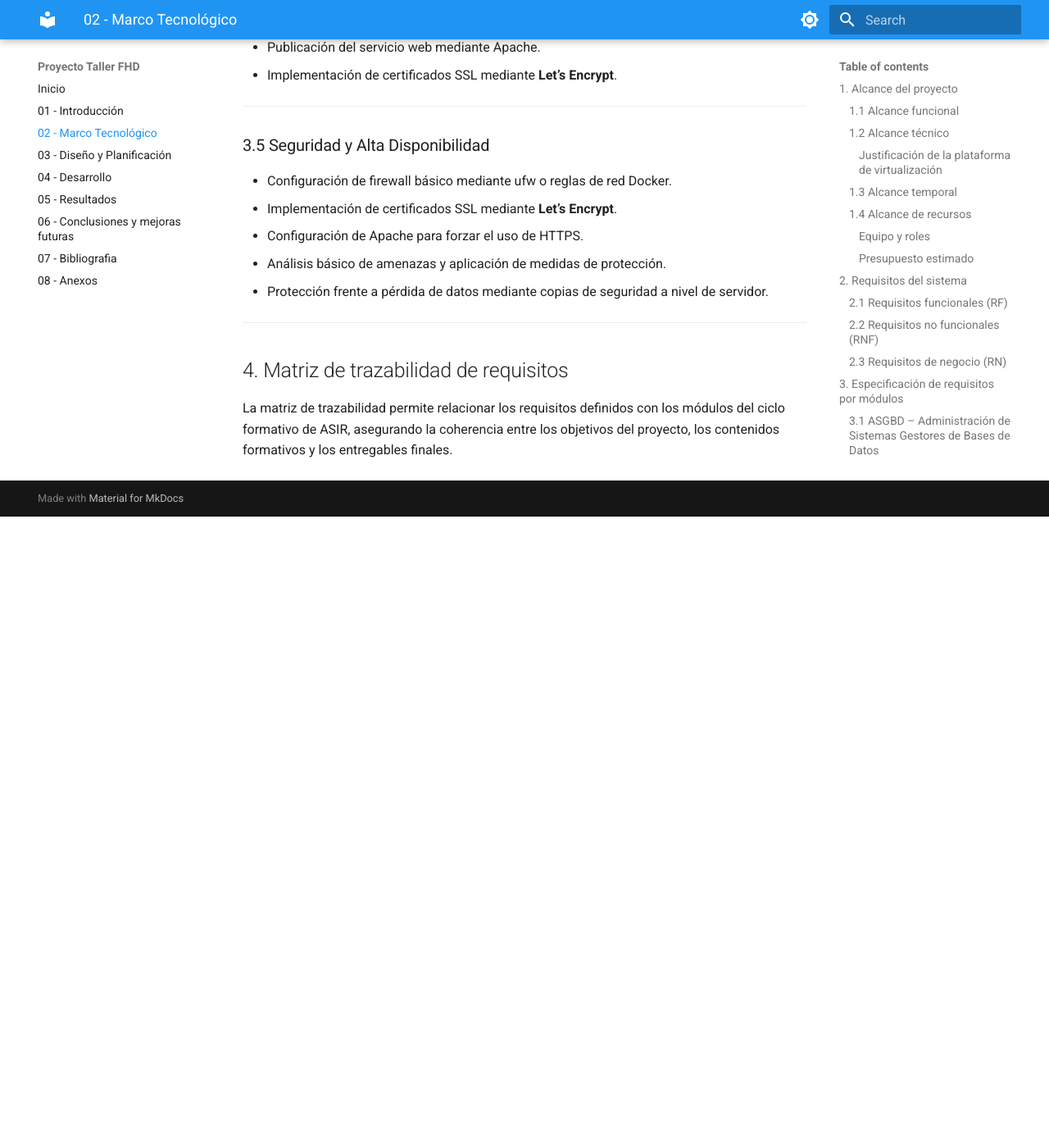
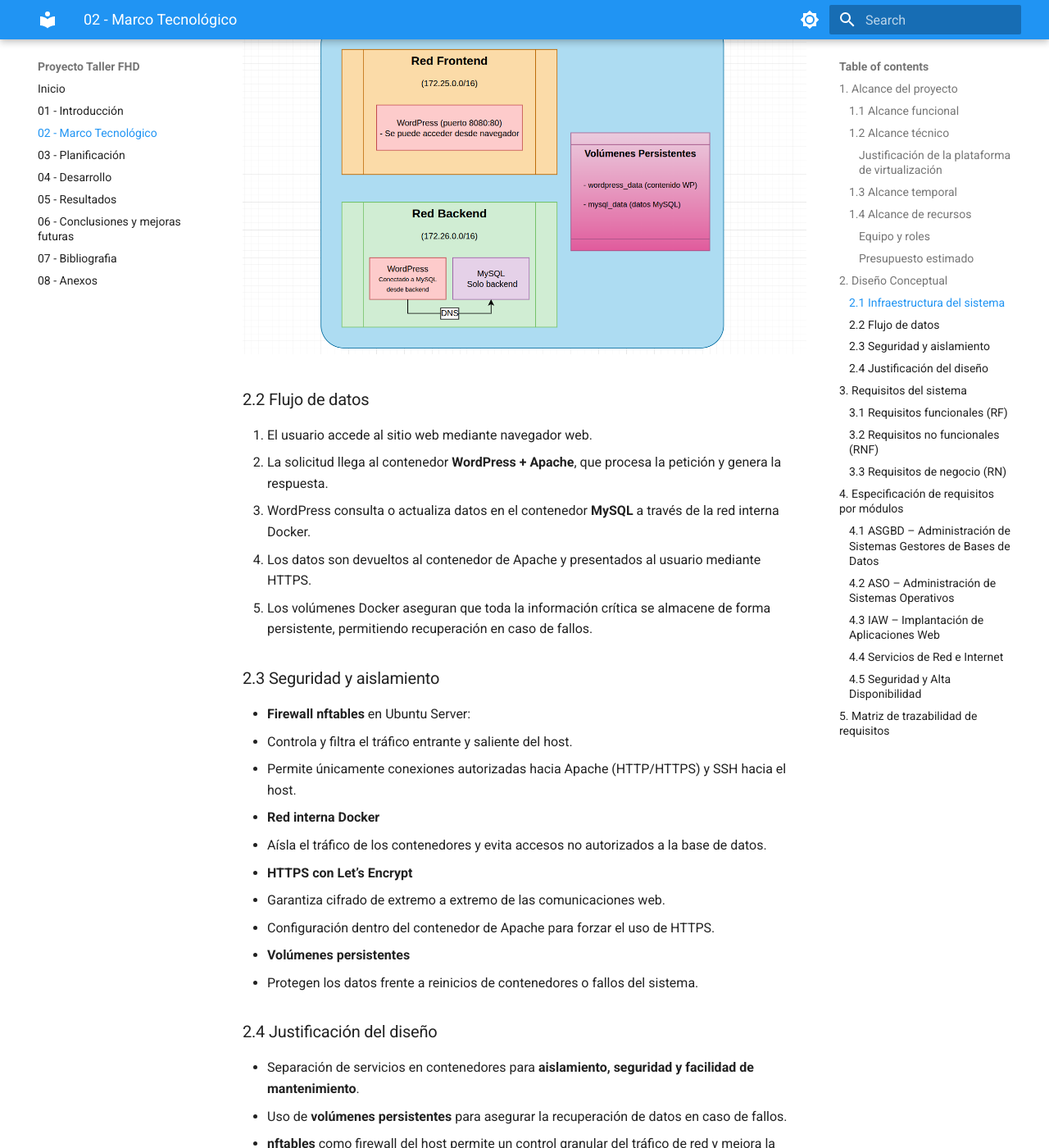
Before and after one commit to elimpermeable/Proyecto_Intermodular2ASIR_IJJ, an MkDocs documentation site: the page built from docs/02_Marco_tecnologico.md, in a window 1280 px wide and 1400 px high, scrolled down 3941 px. Shown: the whole window at 82% size. Built offline with MkDocs 1.6.1 and Material for MkDocs 9.7.7, drawn with Linux system fonts in a browser that asks for light colours; before the commit the page ends 4571 px from its top, so only the background shows below that; some of the changed text lies outside the part shown.

Commit message:
Actualización de documentación

```diff
--- a/docs/02_marco_tecnologico.md
+++ b/docs/02_Marco_tecnologico.md
@@ -89,9 +89,83 @@
 
 ---
 
-## 2. Requisitos del sistema
+## 2. Diseño Conceptual
 
-### 2.1 Requisitos funcionales (RF)
+El diseño conceptual describe la **infraestructura y organización de servicios** del proyecto, mostrando cómo se interconectan los distintos elementos del sistema, cómo se gestiona la persistencia de datos y cómo se asegura la comunicación segura y el aislamiento entre servicios.
+
+### 2.1 Infraestructura del sistema
+
+El sistema se implementa sobre un **host Ubuntu Server**, que actúa como base para todos los servicios:
+
+- **Ubuntu Server (host)**
+  - Sistema operativo base para la gestión de usuarios, permisos y servicios del servidor.
+  - Configuración de firewall mediante **nftables** para controlar el tráfico entrante y saliente del host y proteger los servicios desplegados.
+
+  ![Mapa1](images/mapa_conceptual.png)
+
+- **Docker Engine**
+  - Motor de contenedores que permite ejecutar los servicios de forma aislada.
+  - Gestiona la creación de contenedores, redes internas y volúmenes persistentes.
+  - Garantiza portabilidad, escalabilidad y facilidad de mantenimiento del entorno.
+
+- **Contenedores principales**
+  - **Contenedor MySQL**
+    - Base de datos relacional que almacena la información de WordPress (usuarios, contenidos, configuraciones).
+    - Utiliza un **volumen Docker persistente** para asegurar la disponibilidad y recuperación de datos.
+  - **Contenedor WordPress + Apache**
+    - Servidor web Apache que gestiona el CMS WordPress.
+    - Almacena archivos de WordPress y configuraciones en un **volumen Docker persistente**.
+    - Conectado a MySQL a través de la **red interna Docker** para comunicaciones seguras y aisladas.
+    - Configurado para acceso seguro mediante **HTTPS** con certificados Let’s Encrypt.
+
+- **Red interna Docker**
+  - Red privada que permite la comunicación entre contenedores sin exponer la base de datos directamente a la red externa.
+  - Garantiza aislamiento y seguridad de los servicios.
+
+- **Volúmenes Docker**
+  - Permiten la persistencia de datos importantes (MySQL y WordPress) frente a reinicios o recreaciones de contenedores.
+  - Facilitan la realización de copias de seguridad completas del entorno.
+
+  ![Mapa_docker](images/docker.png)
+
+### 2.2 Flujo de datos
+
+1. El usuario accede al sitio web mediante navegador web.
+2. La solicitud llega al contenedor **WordPress + Apache**, que procesa la petición y genera la respuesta.
+3. WordPress consulta o actualiza datos en el contenedor **MySQL** a través de la red interna Docker.
+4. Los datos son devueltos al contenedor de Apache y presentados al usuario mediante HTTPS.
+5. Los volúmenes Docker aseguran que toda la información crítica se almacene de forma persistente, permitiendo recuperación en caso de fallos.
+
+### 2.3 Seguridad y aislamiento
+
+- **Firewall nftables** en Ubuntu Server:
+  - Controla y filtra el tráfico entrante y saliente del host.
+  - Permite únicamente conexiones autorizadas hacia Apache (HTTP/HTTPS) y SSH hacia el host.
+
+- **Red interna Docker**
+  - Aísla el tráfico de los contenedores y evita accesos no autorizados a la base de datos.
+
+- **HTTPS con Let’s Encrypt**
+  - Garantiza cifrado de extremo a extremo de las comunicaciones web.
+  - Configuración dentro del contenedor de Apache para forzar el uso de HTTPS.
+
+- **Volúmenes persistentes**
+  - Protegen los datos frente a reinicios de contenedores o fallos del sistema.
+
+### 2.4 Justificación del diseño
+
+- Separación de servicios en contenedores para **aislamiento, seguridad y facilidad de mantenimiento**.
+- Uso de **volúmenes persistentes** para asegurar la recuperación de datos en caso de fallos.
+- **nftables** como firewall del host permite un control granular del tráfico de red y mejora la seguridad general.
+- La **red interna Docker** asegura que la comunicación entre WordPress y MySQL sea segura y privada.
+- Apache con HTTPS garantiza acceso seguro al CMS.
+- Este diseño conceptual es **reproducible, escalable y alineado con los objetivos de ASIR**, listo para la fase de implementación.
+
+---
+
+## 3. Requisitos del sistema
+
+### 3.1 Requisitos funcionales (RF)
 
 - **RF-001:** El sistema debe permitir la gestión de contenidos informativos mediante un CMS.
 - **RF-002:** El sistema debe permitir la visualización estructurada de servicios y proyectos.
@@ -99,7 +173,7 @@
 
 ---
 
-### 2.2 Requisitos no funcionales (RNF)
+### 3.2 Requisitos no funcionales (RNF)
 
 - **RNF-001:** El sistema debe garantizar un tiempo de carga adecuado para el acceso web.
 - **RNF-002:** El sitio web debe ser accesible desde distintos dispositivos (diseño responsive).
@@ -108,15 +182,15 @@
 
 ---
 
-### 2.3 Requisitos de negocio (RN)
+### 3.3 Requisitos de negocio (RN)
 
 - **RN-001:** Mejorar la visibilidad online del taller y su presencia digital.
 
 ---
 
-## 3. Especificación de requisitos por módulos
+## 4. Especificación de requisitos por módulos
 
-### 3.1 ASGBD – Administración de Sistemas Gestores de Bases de Datos
+### 4.1 ASGBD – Administración de Sistemas Gestores de Bases de Datos
 - Instalación y configuración del sistema gestor de bases de datos MySQL.
 - Creación y gestión de la estructura de base de datos utilizada por WordPress.
 - Configuración de usuarios y sus respectivos permisos.
@@ -124,7 +198,7 @@
 
 ---
 
-### 3.2 ASO – Administración de Sistemas Operativos
+### 4.2 ASO – Administración de Sistemas Operativos
 - Instalación y configuración de Ubuntu Server en entorno Docker.
 - Gestión de usuarios, permisos y políticas básicas de seguridad.
 - Configuración y control de servicios del sistema (Apache y MySQL).
@@ -134,7 +208,7 @@
 
 ---
 
-### 3.3 IAW – Implantación de Aplicaciones Web
+### 4.3 IAW – Implantación de Aplicaciones Web
 - Instalación y configuración del servidor web Apache.
 - Instalación y configuración de WordPress.
 - Administración de usuarios del CMS.
@@ -142,7 +216,7 @@
 
 ---
 
-### 3.4 Servicios de Red e Internet
+### 4.4 Servicios de Red e Internet
 - Configuración de acceso remoto seguro mediante SSH.
 - Configuración de DNS básico o uso de DNS externo.
 - Publicación del servicio web mediante Apache.
@@ -150,7 +224,7 @@
 
 ---
 
-### 3.5 Seguridad y Alta Disponibilidad
+### 4.5 Seguridad y Alta Disponibilidad
 - Configuración de firewall básico mediante ufw o reglas de red Docker.
 - Implementación de certificados SSL mediante **Let’s Encrypt**.
 - Configuración de Apache para forzar el uso de HTTPS.
@@ -159,6 +233,6 @@
 
 ---
 
-## 4. Matriz de trazabilidad de requisitos
+## 5. Matriz de trazabilidad de requisitos
 
 La matriz de trazabilidad permite relacionar los requisitos definidos con los módulos del ciclo formativo de ASIR, asegurando la coherencia entre los objetivos del proyecto, los contenidos formativos y los entregables finales.
--- a/mkdocs.yml
+++ b/mkdocs.yml
@@ -22,8 +22,8 @@
 nav:
   - Inicio: index.md
   - 01 - Introducción: 01_Introduccion.md
-  - 02 - Marco Tecnológico: 02_marco_tecnologico.md
-  - 03 - Diseño y Planificación: 03_Diseño y Planificacion.md
+  - 02 - Marco Tecnológico: 02_Marco_tecnologico.md
+  - 03 - Planificación: 03_Planificacion.md
   - 04 - Desarrollo: 04_Desarrollo.md
   - 05 - Resultados: 05_Resultados.md
   - 06 - Conclusiones y mejoras futuras: 06_Conclusiones y mejoras futuras.md
```
Also changed, not shown: docs/03_Planificacion.md (renamed from docs/03_Diseño y Planificacion.md), docs/images/docker.png (added), docs/images/grant.png (added), docs/images/mapa_conceptual.png (added).
